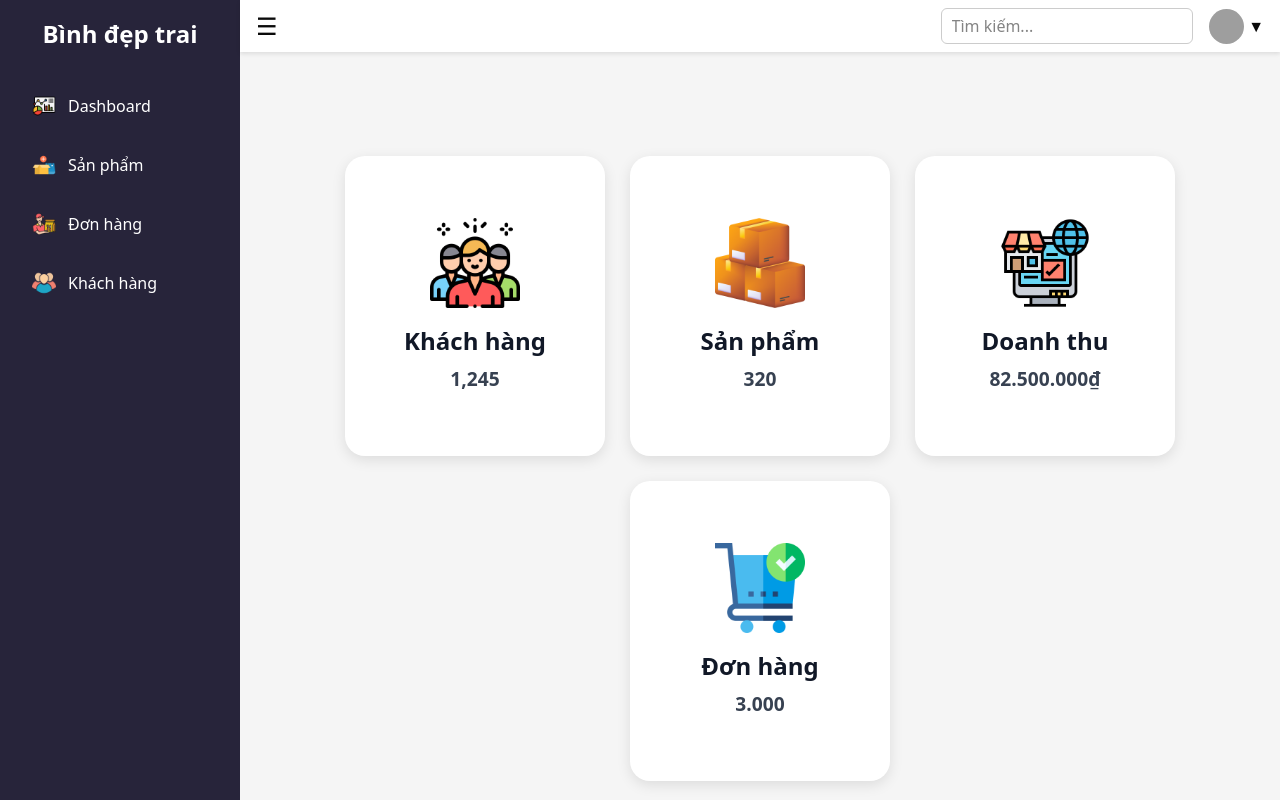
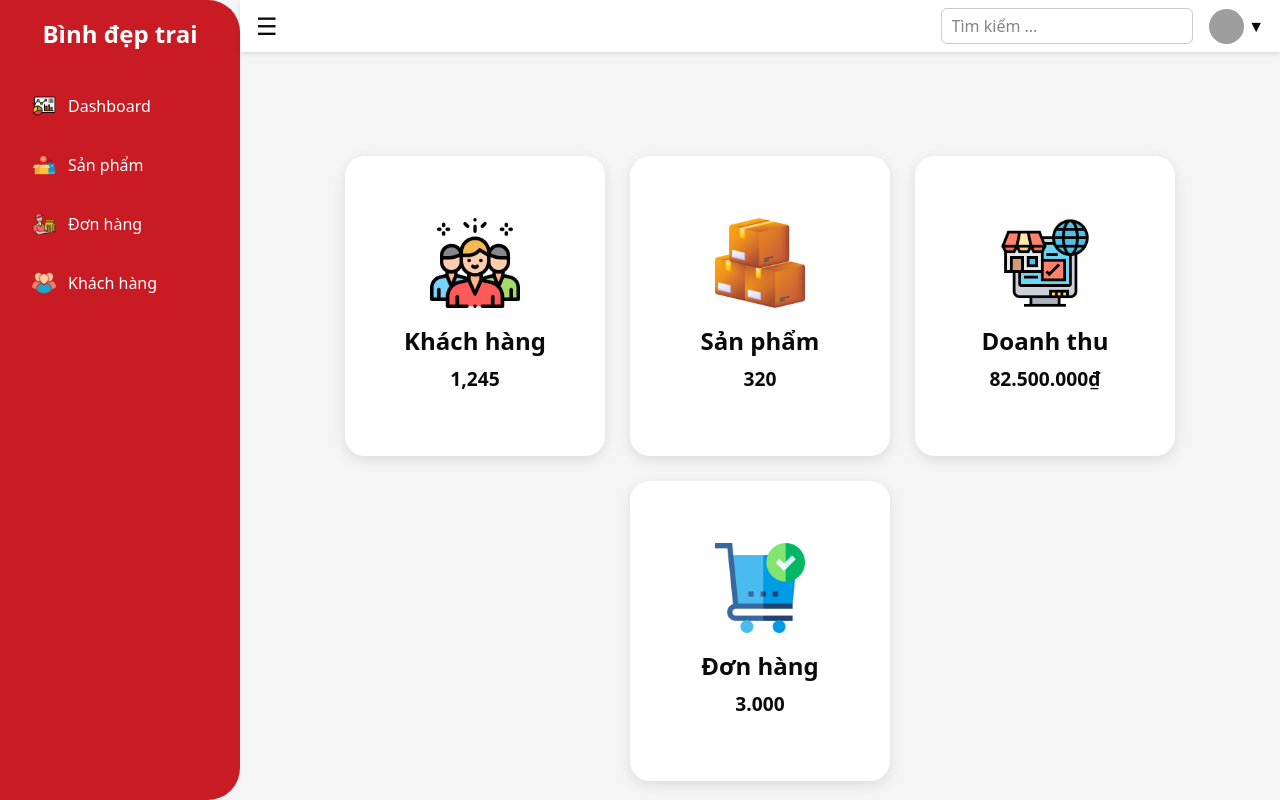
Before and after one commit to Binh05/ecommerce, a React (Vite) app: page /admin in a window 1280 px wide. Built offline with nearby package versions, Linux system fonts and the light colour scheme; grey boxes are pictures that could not be loaded.

Commit message:
chinh css cho giong voi trang user

```diff
--- a/src/pages/admin/AdminLayout.jsx
+++ b/src/pages/admin/AdminLayout.jsx
@@ -58,7 +58,7 @@ function AdminLayout() {
           <div className={styles.rightIcons}>
             <input
               type="text"
-              placeholder="Tìm kiếm..."
+              placeholder="Tìm kiếm ..."
               className={styles.searchBar}
             />
             <DropdownMenu avatarUrl={"https://tse1.mm.bing.net/th/id/OIP.oEyuICoK3gMcmZo4Cz8zLwHaHy?cb=12&rs=1&pid=ImgDetMain&o=7&rm=3"} />
--- a/src/pages/admin/moduleCss/adminLayout.module.css
+++ b/src/pages/admin/moduleCss/adminLayout.module.css
@@ -7,11 +7,15 @@
 
 .sidebar {
   width: 240px;
-  background-color: #27243a;
+  background-color: #c81b24;
   color: white;
   transition: all 0.3s ease;
   overflow: hidden;
   padding: 1rem;
+  border-top-left-radius: 0;
+  border-bottom-left-radius: 0;
+  border-top-right-radius: 32px;
+  border-bottom-right-radius: 32px;
 }
 
 .sidebarClosed {
--- a/src/pages/admin/moduleCss/dashboard.module.css
+++ b/src/pages/admin/moduleCss/dashboard.module.css
@@ -70,18 +70,17 @@
 .cardTitle {
     font-size: 1.5rem;
     font-weight: 700;
-    color: #111827;
     margin-bottom: 6px;
 }
 
 .cardValue {
     font-size: 1.2rem;
     font-weight: 600;
-    color: #374151;
 }
 
 .card:hover {
     transform: translateY(-8px);
     box-shadow: 0 8px 24px rgba(0, 0, 0, 0.2);
-    background: rgb(174, 224, 255);
+    background: #fb2c36;
+    color: white;
 }
```
